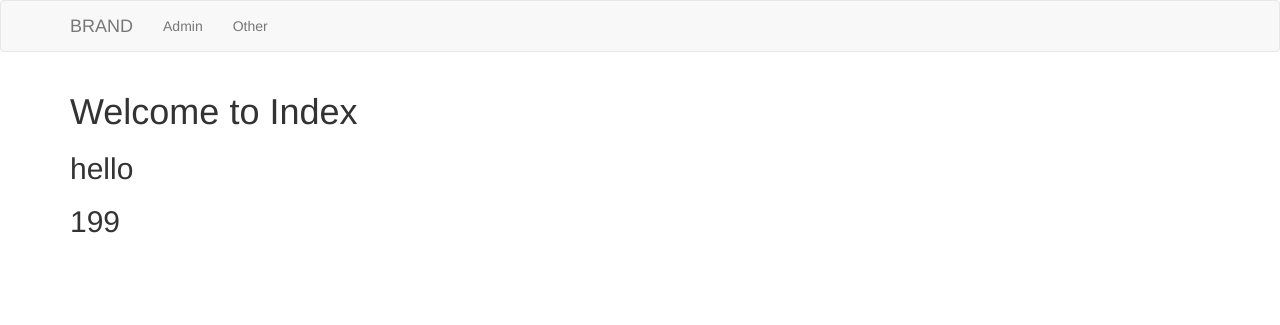
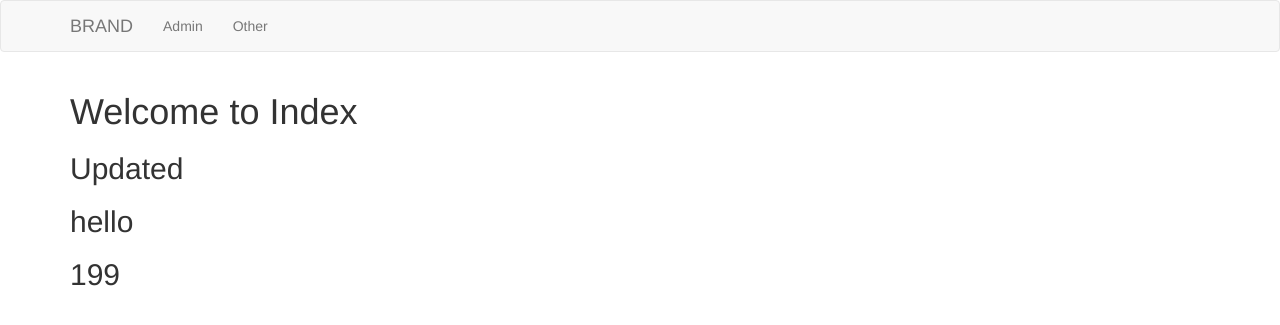
Before and after one commit to JoelArackal/django-deployment-example, a Django app: page / in a window 1280 px wide. Shown: the top 325 px of the page. Run offline with Django 3.2, Linux system fonts and the light colour scheme; some libraries are stand-ins or nearby versions.

Commit message:
added a new line

```diff
--- a/learning_templates/templates/basic_app/index.html
+++ b/learning_templates/templates/basic_app/index.html
@@ -9,7 +9,7 @@
 
     <h1>Welcome to Index</h1>
     <!-- <h2>This is index.html page showing!</h2> -->
-
+<h2>Updated</h2>
     <!-- here 'cutt' is a custom filter -->
    <h2> {{ text|cutt:'world'}} </h2>
    <h2> {{ number|add:'99' }} </h2>
```
